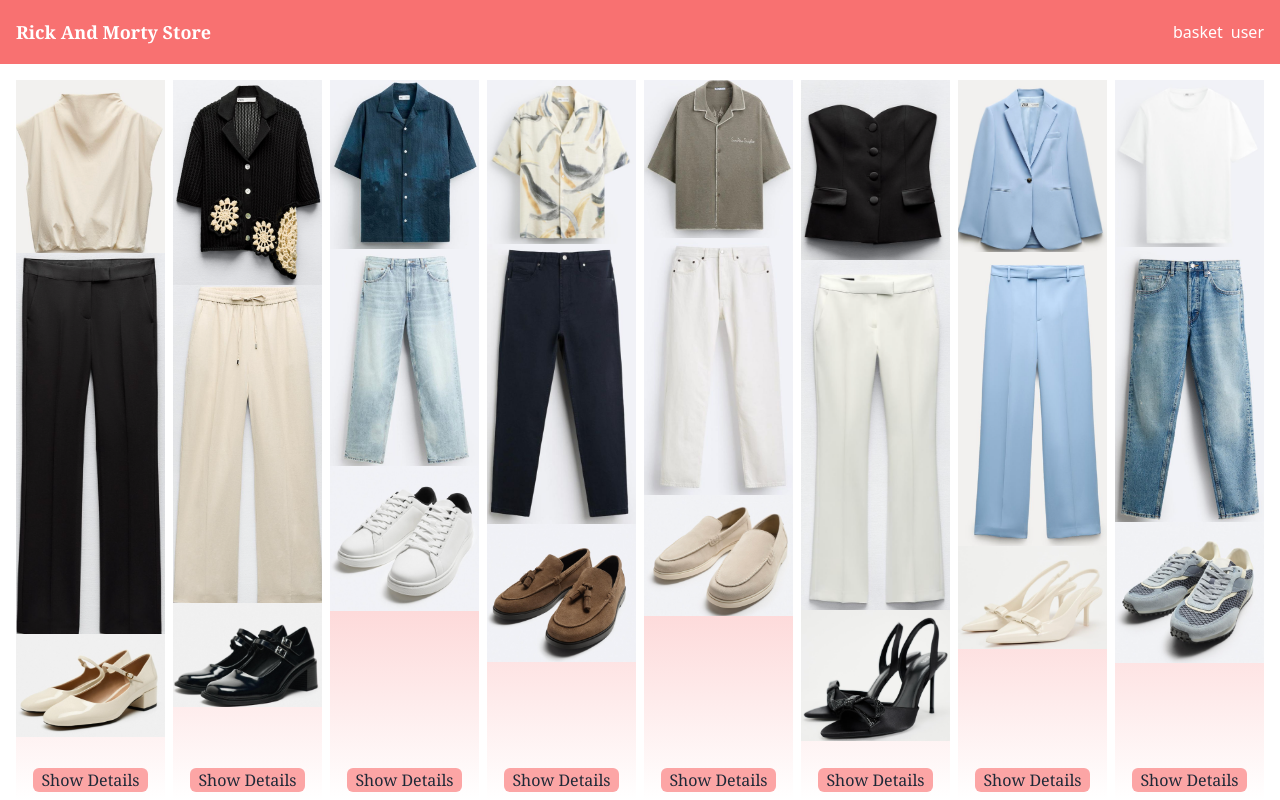
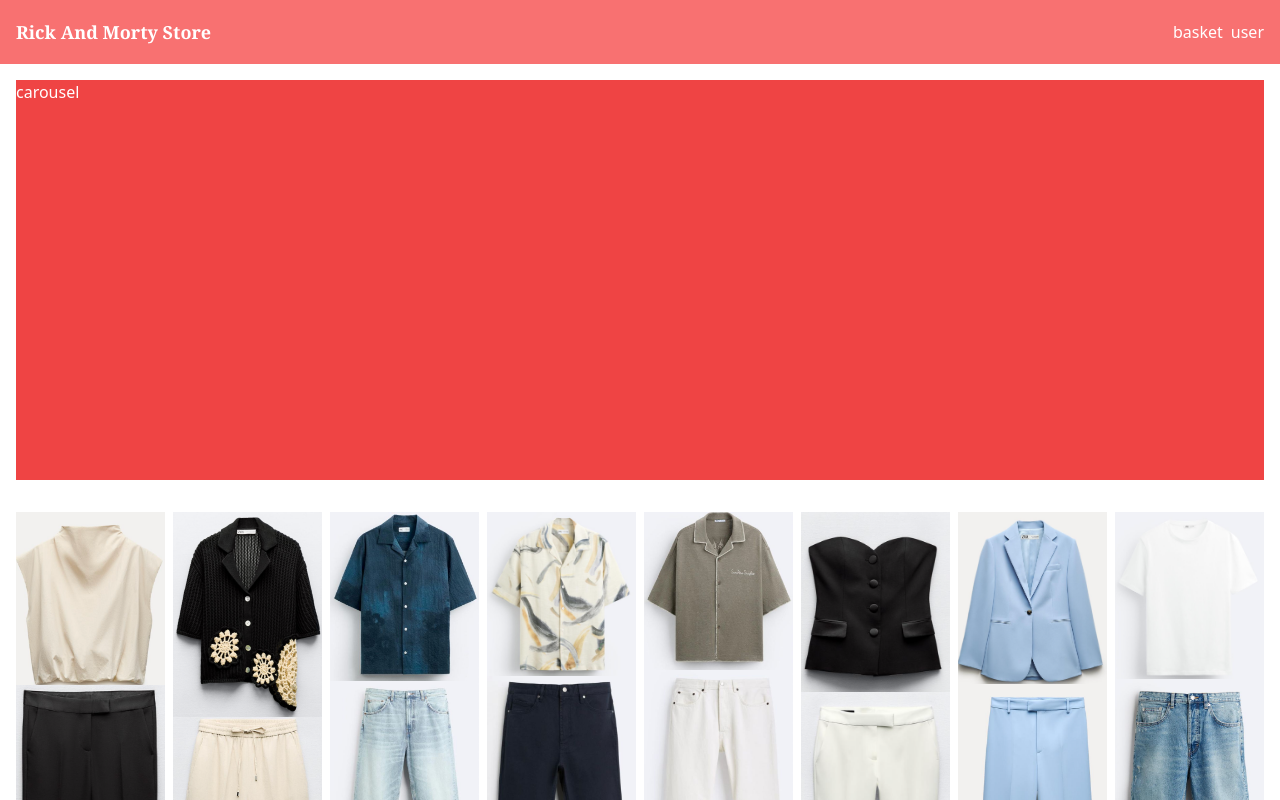
Before and after one commit to omids0/rick-and-morty-store, a Next.js app: page / in a window 1280 px wide. Shown: the top 800 px of the page. Built offline with nearby package versions, Linux system fonts and the light colour scheme.

Commit message:
atomic design added

```diff
--- a/app/page.tsx
+++ b/app/page.tsx
@@ -2,8 +2,8 @@ import { Metadata } from 'next'
 import { type FC } from 'react'
 import './globals.css'
 
-import HomePage from 'components/homePage'
-import MainLayout from 'components/mainLayout'
+import HomePage from 'components/templates/homePage'
+import MainLayout from 'components/templates/mainLayout'
 
 export const metadata: Metadata = {
   title: 'Rick and Morty Store',
--- a/components/homePage/index.tsx
+++ b/components/templates/homePage/index.tsx
@@ -6,6 +6,7 @@ import { productsData } from 'utils/data/product'
 const HomePage: FC = () => {
   return (
     <div className="flex flex-col">
+      <div className="w-full h-[50vh] bg-red-500 mb-8">carousel</div>
       <div className="flex justify-between gap-2">
         {productsData.map(item => (
           <div
--- a/package.json
+++ b/package.json
@@ -25,7 +25,8 @@
     "react-dom": "^18",
     "redux": "^5.0.1",
     "redux-devtools-extension": "^2.13.9",
-    "redux-thunk": "^3.1.0"
+    "redux-thunk": "^3.1.0",
+    "swiper": "^10.0.0"
   },
   "devDependencies": {
     "@types/node": "^20",
```
Also changed, not shown: components/templates/mainLayout/index.tsx (renamed from components/mainLayout/index.tsx), 2 other files (tests, documents, lock files or other folders).
